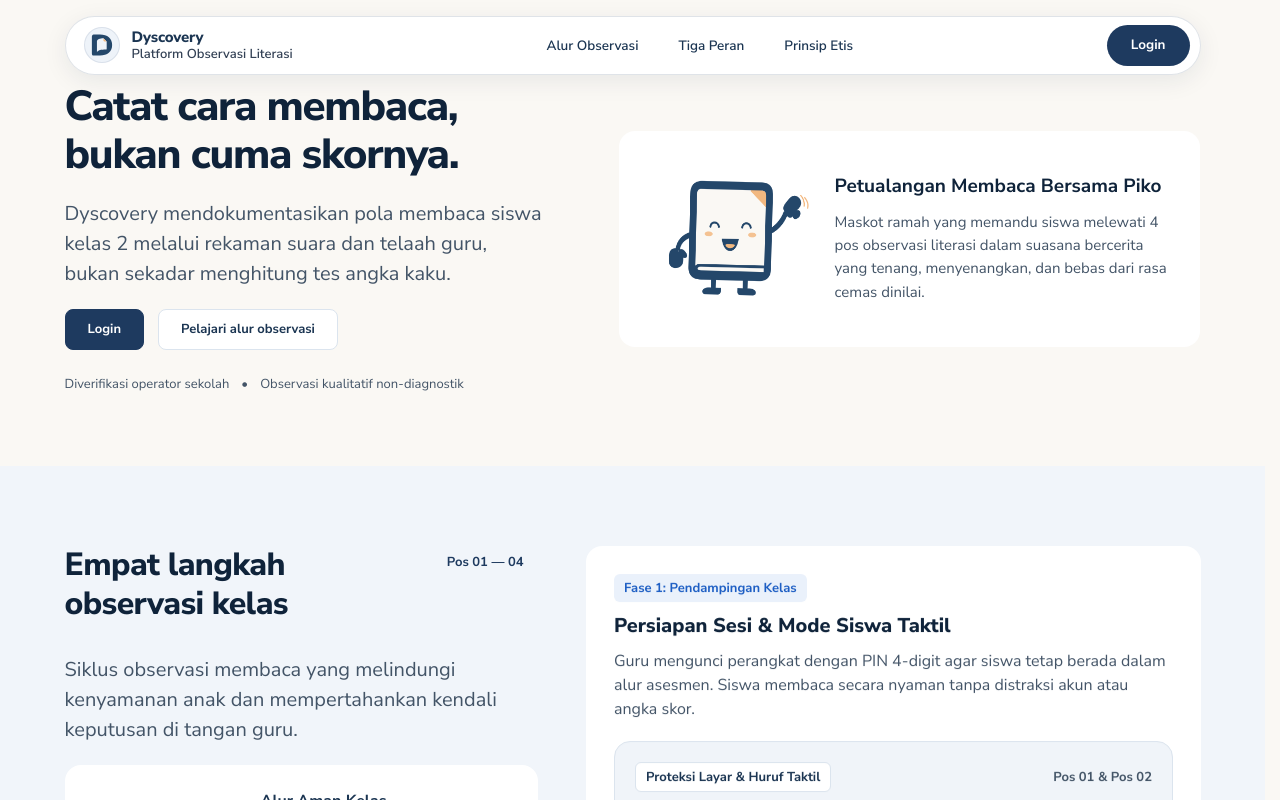
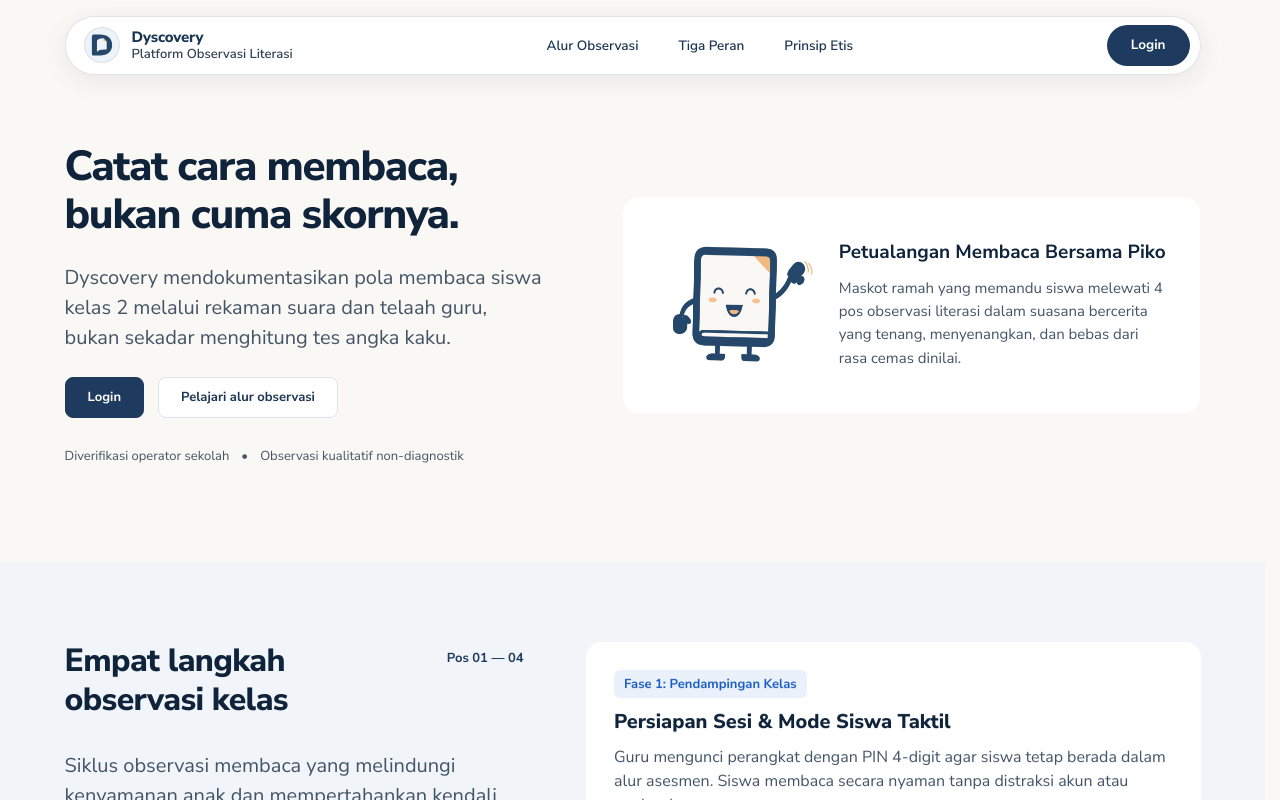
Before and after one commit to jajakiman/Dyscovery, a Next.js app: page / in a window 1280 px wide. Shown: the top 800 px of the page. Built offline with nearby package versions, Linux system fonts and the light colour scheme; a web font is replaced by a local one.

Commit message:
style(landing): increase hero top and bottom spacing below sticky navbar

```diff
--- a/src/app/landing.css
+++ b/src/app/landing.css
@@ -521,22 +521,22 @@ body {
    Hero Section & Interactive Master Console
    ========================================================================== */
 .lp-hero-section {
-  padding-top: 24px;
-  padding-bottom: 72px;
+  padding-top: 84px;
+  padding-bottom: 96px;
   background-color: var(--lp-bg);
 }
 
 .lp-hero-grid {
   display: grid;
   grid-template-columns: 1fr 1.15fr;
-  gap: 48px;
+  gap: 56px;
   align-items: center;
 }
 
 .lp-hero-copy {
   display: flex;
   flex-direction: column;
-  gap: 20px;
+  gap: 24px;
 }
 
 /* Piko Hero Feature Card */
```
